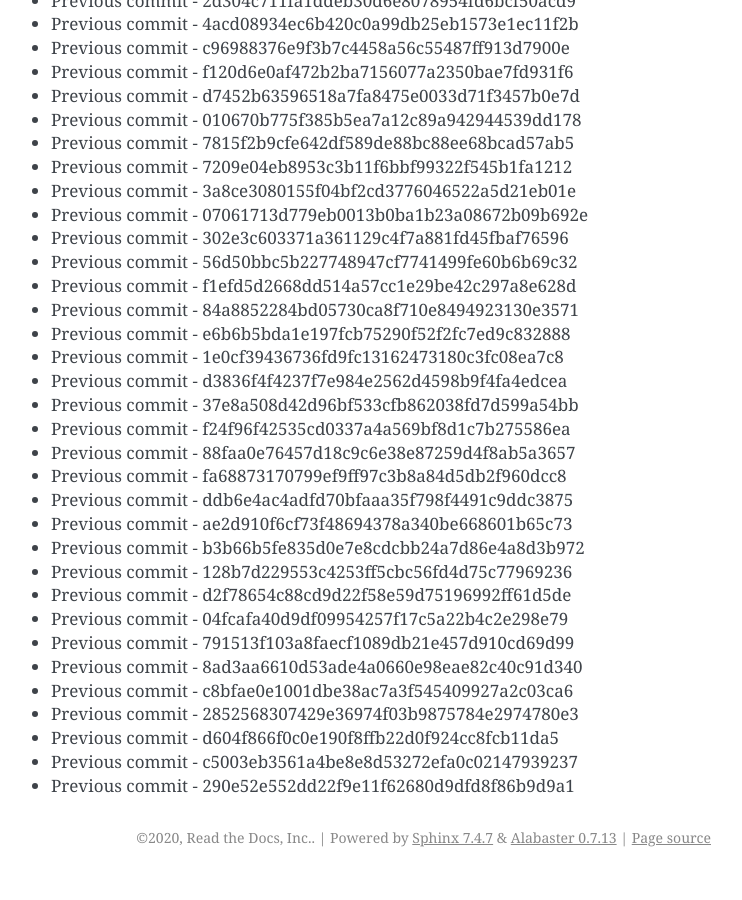
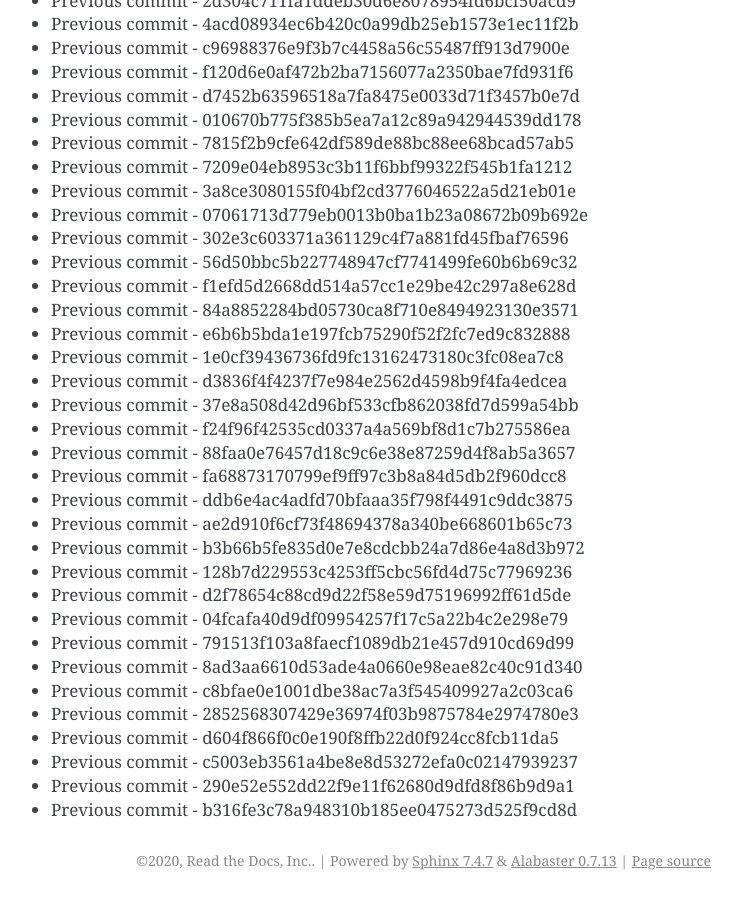
Before and after one commit to readthedocs/rtd-git-stresstest, a Sphinx documentation site: the page built from docs/updates.rst, in a window 1280 px wide and 900 px high, scrolled down 38849 px. Shown: the whole window, without its empty margins (399-1141 px from the left). Built offline with Sphinx 7.4.7, drawn with Linux system fonts in a browser that asks for light colours; before the commit the page ends 39726 px from its top, so only the background shows below that.

Commit message:
Generating commit from previous: b316fe3c78a948310b185ee0475273d525f9cd8d

```diff
--- a/docs/updates.rst
+++ b/docs/updates.rst
@@ -1664,3 +1664,4 @@ It can be tested for any performance characteristics.
 * Previous commit - d604f866f0c0e190f8ffb22d0f924cc8fcb11da5
 * Previous commit - c5003eb3561a4be8e8d53272efa0c02147939237
 * Previous commit - 290e52e552dd22f9e11f62680d9dfd8f86b9d9a1
+* Previous commit - b316fe3c78a948310b185ee0475273d525f9cd8d
```
